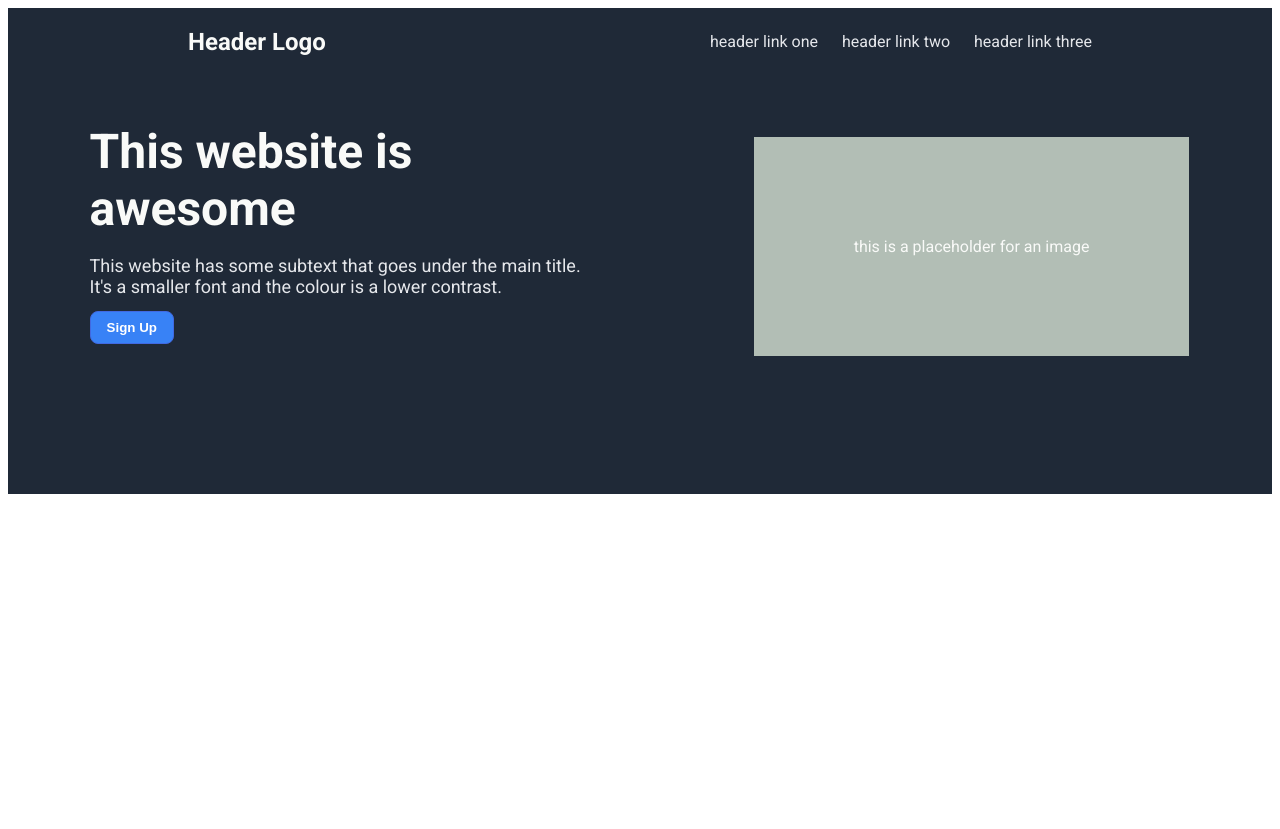
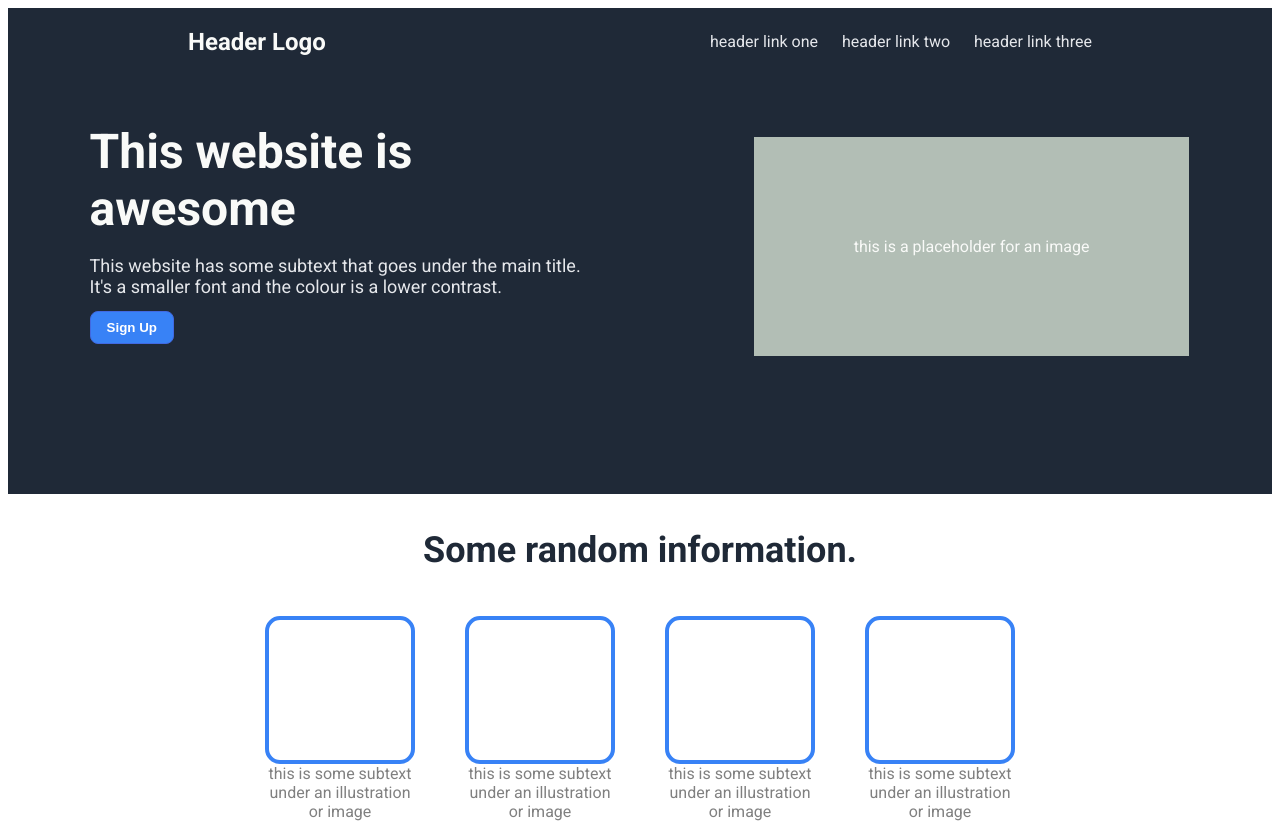
Before and after one commit to thecomplication/landing-page, a plain HTML site: page index.html in a window 1280 px wide. Before the commit the page ends 800 px from the top, so only its background shows below. Drawn offline with Linux system fonts and the light colour scheme.

Commit message:
third section complete

```diff
--- a/css/style.css
+++ b/css/style.css
@@ -40,6 +40,7 @@ a {
  font-size: 16px;
  justify-content: space-around;
  align-items: center;
+ text-align: left;
 }
 
 .parent {
@@ -76,3 +77,28 @@ a {
   color: white;
   font-weight: bold;
 }
+
+.title {
+  font-size: 36px;
+  font-weight: bolder;
+  text-align: center;
+  color: #1F2937;
+  margin-top: 35px;
+  margin-bottom: 45px;
+}
+.container {
+  text-align: center;
+  display: flex;
+  color: grey;
+  display: flex;
+  justify-content: center;
+  gap: 50px;
+}
+
+.info {max-width: 150px;}
+
+.pic {
+  border: 4px solid #3882F6;
+  padding: 70px;
+  border-radius: 15px;
+}
--- a/index.html
+++ b/index.html
@@ -35,5 +35,28 @@
         this is a placeholder for an image
       </div>
     </div>
+    <div class="title">Some random information.</div>
+    <div class="container">
+      <div class="info">
+        <div class="pic"></div>
+        <div class="text">this is some subtext under an illustration or image</div>
+      </div>
+
+      <div class="info">
+        <div class="pic"></div>
+        <div class="text">this is some subtext under an illustration or image</div>
+      </div>
+
+      <div class="info">
+        <div class="pic"></div>
+        <div class="text">this is some subtext under an illustration or image</div>
+      </div>
+
+      <div class="info">
+        <div class="pic"></div>
+        <div class="text">this is some subtext under an illustration or image</div>
+      </div>
+    </div>
+
   </body>
 </html>
```
